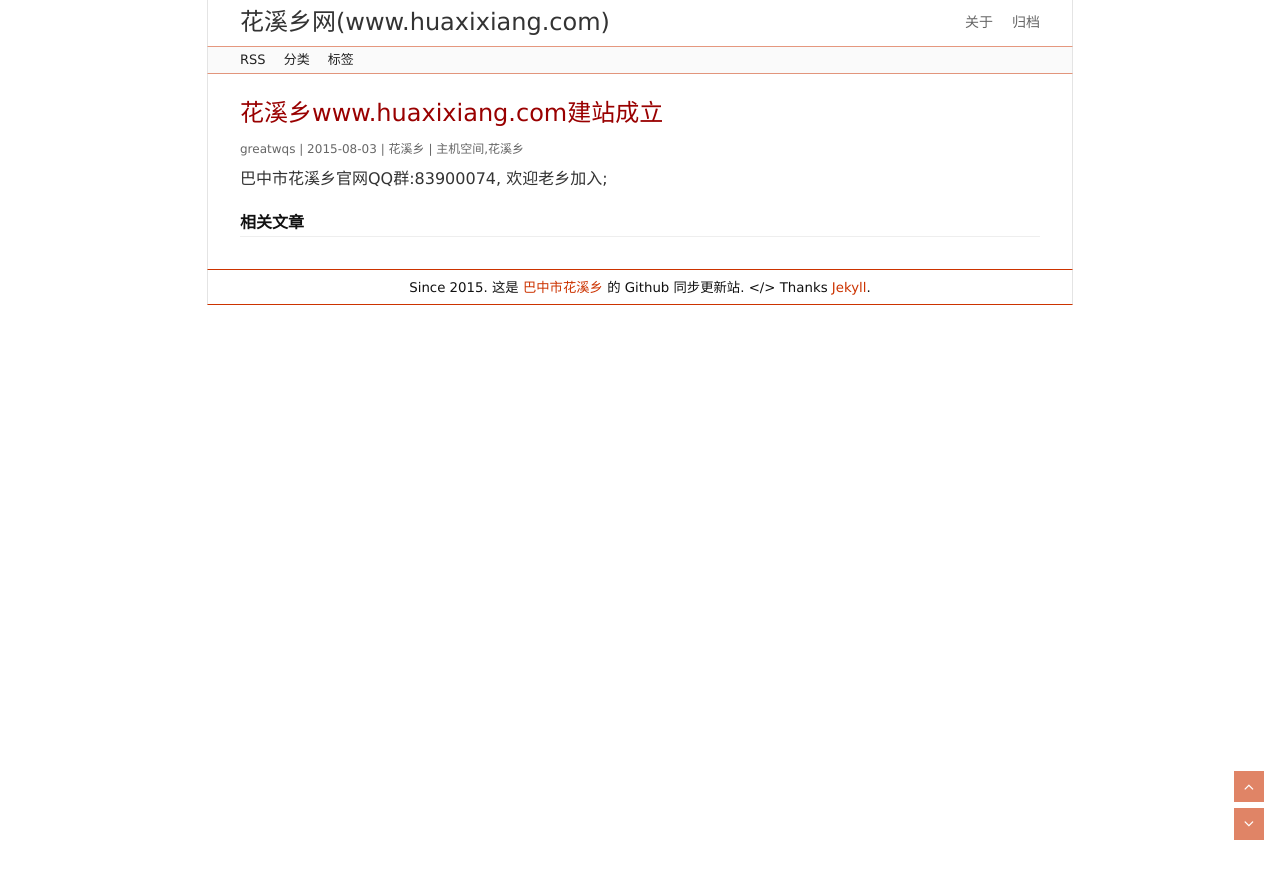
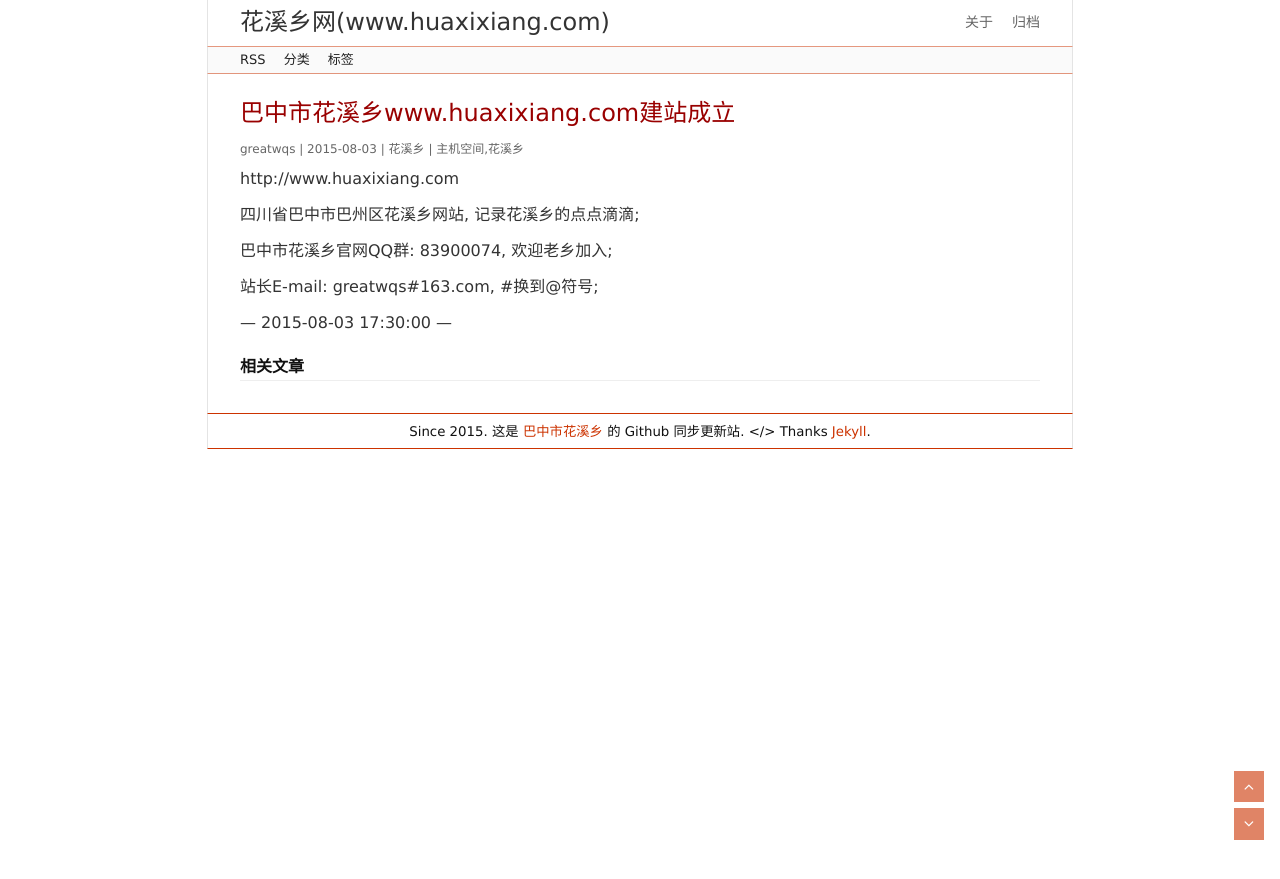
Before and after one commit to greatwqs/greatwqs.github.io, a Jekyll site: the page built from _posts/2015-08-03-206.md, in a window 1280 px wide. Shown: the top 879 px of the page. Built offline with Jekyll 4.4.1, drawn with Linux system fonts in a browser that asks for light colours; Markdown is read by kramdown in place of the engine named in the settings; comment, search, counter and statistics services are not loaded.

Commit message:
更新开站说明;

```diff
--- a/_posts/2015-08-03-206.md
+++ b/_posts/2015-08-03-206.md
@@ -1,6 +1,6 @@
 ---
 Date: 2015-08-03 17:30:00
-title: 花溪乡www.huaxixiang.com建站成立
+title: 巴中市花溪乡www.huaxixiang.com建站成立
 author: greatwqs
 layout: post
 categories:
@@ -11,5 +11,12 @@ tags:
 
 
 <!--more-->
+http://www.huaxixiang.com
 
-巴中市花溪乡官网QQ群:83900074, 欢迎老乡加入;
+四川省巴中市巴州区花溪乡网站, 记录花溪乡的点点滴滴;
+
+巴中市花溪乡官网QQ群: 83900074, 欢迎老乡加入;
+
+站长E-mail: greatwqs#163.com, #换到@符号;
+
+--- 2015-08-03 17:30:00 ---
```
